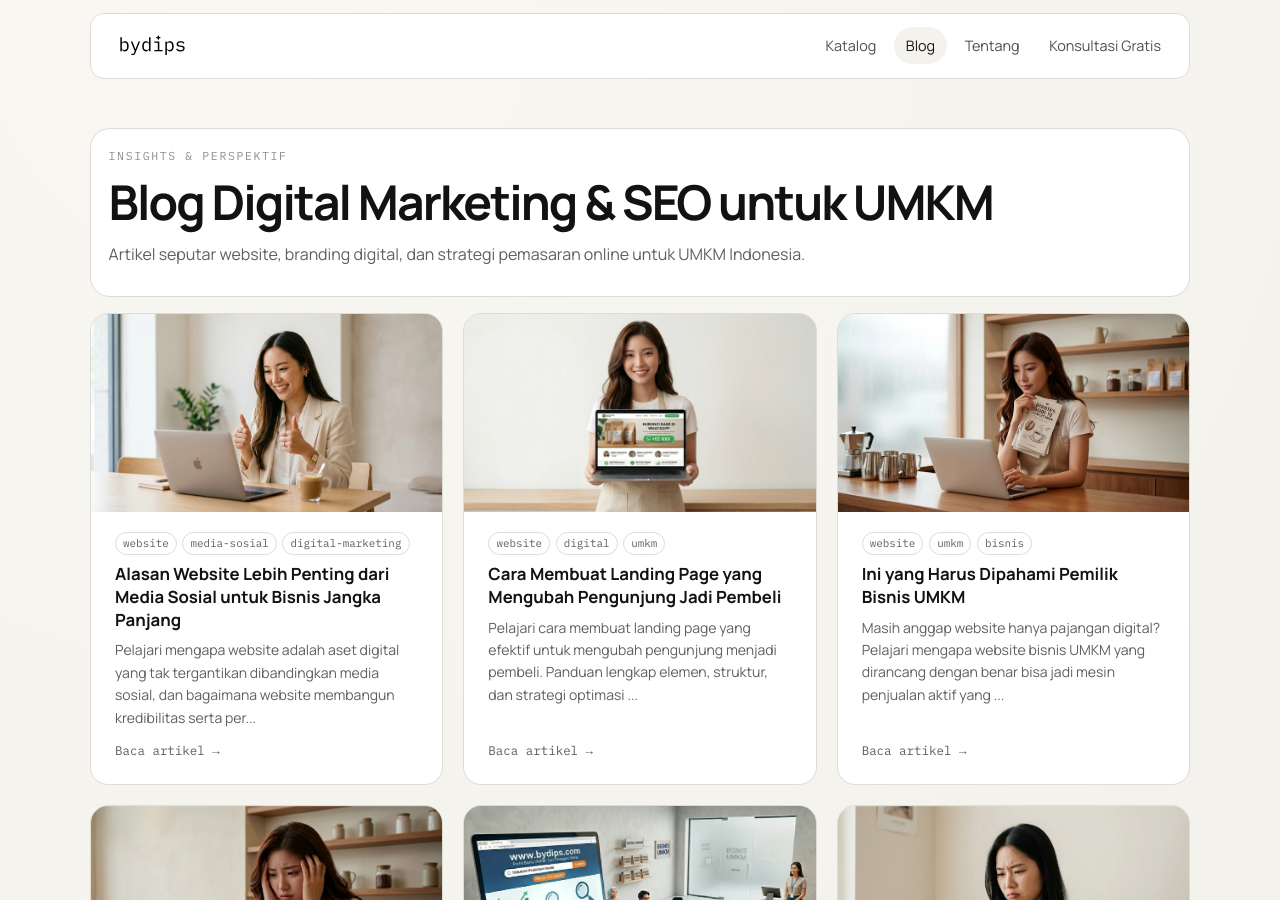
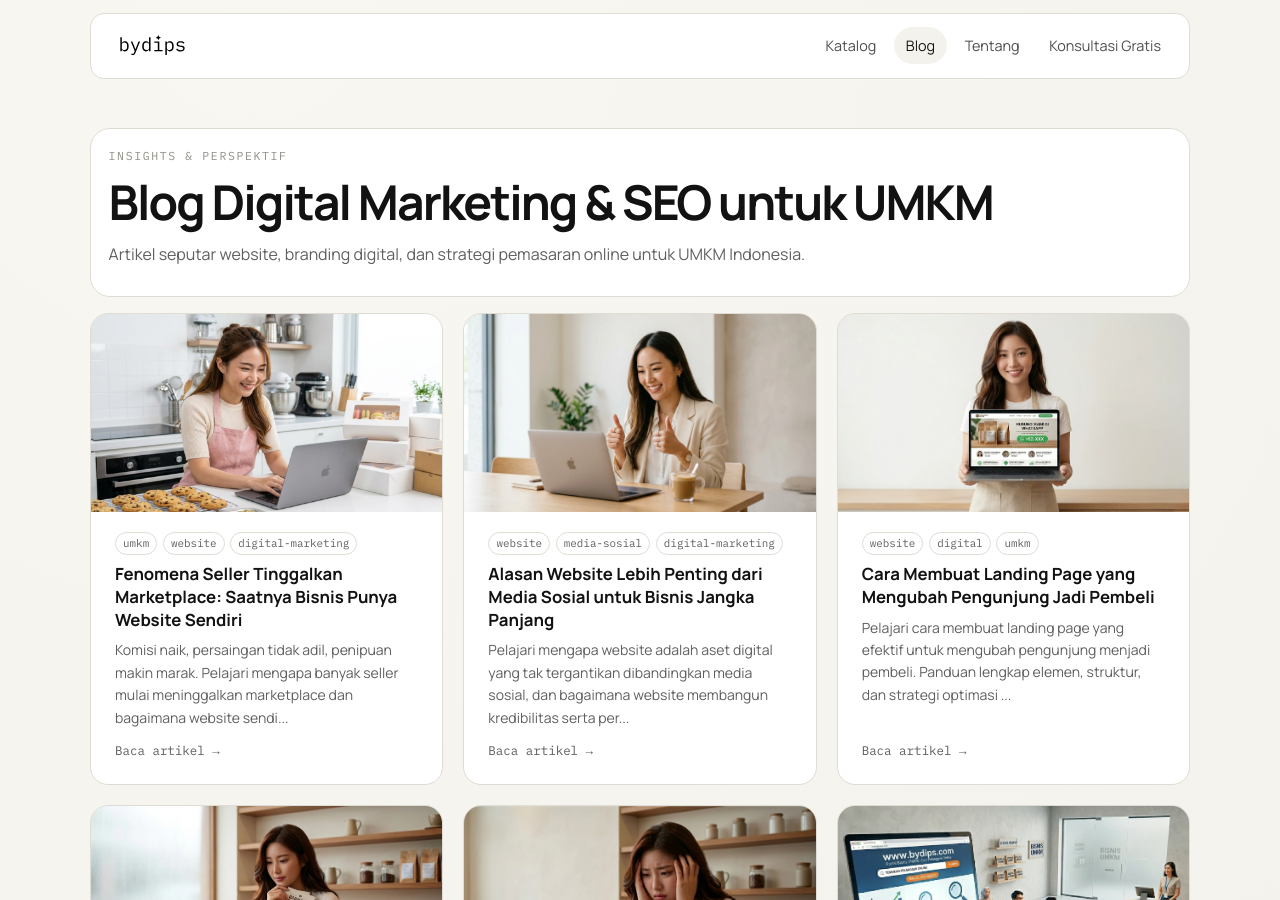
Before and after one commit to bydips/bydips.github.io, a Jekyll site: the page built from blog.html, in a window 1280 px wide and 900 px high. Built offline with Jekyll 4.4.1, drawn with Linux system fonts in a browser that asks for light colours; some of the changed lines change nothing that is shown.

Commit message:
publishing new blog post

```diff
--- /dev/null
+++ b/_posts/2026-05-31-fenomena-seller-tinggalkan-marketplace.md
@@ -0,0 +1,93 @@
+---
+title: "Fenomena Seller Tinggalkan Marketplace: Saatnya Bisnis Punya Website Sendiri"
+seo_title: "Seller Tinggalkan Marketplace? Saatnya Punya Website Sendiri"
+description: "Komisi naik, persaingan tidak adil, penipuan makin marak. Pelajari mengapa banyak seller mulai meninggalkan marketplace dan bagaimana website sendiri menjadi solusi bisnis jangka panjang."
+image: /assets/images/blog/fenomena-seller-tinggalkan-marketplace.webp
+tags: [umkm, website, digital-marketing, bisnis]
+---
+
+Pernahkah Anda menghitung berapa rupiah yang hilang setiap kali pesanan masuk lewat marketplace? Komisi platform, biaya layanan, potongan admin, hingga ongkos promosi berbayar agar produk Anda tetap terlihat. Bagi banyak seller, angka itu sudah tidak lagi terasa "wajar."
+
+Fenomena ini bukan sekadar keluhan di forum diskusi. Di Indonesia, gelombang seller yang mulai meninggalkan marketplace dan beralih ke jalur penjualan mandiri semakin nyata. Komisi yang melonjak drastis, persaingan yang tidak seimbang, dan risiko penipuan yang sulit ditangani menjadi tiga alasan utama yang mendorong perpindahan besar-besaran ini. Bahkan Kementerian Perdagangan kabarnya tengah menyiapkan regulasi baru sebagai respons terhadap fenomena ini.
+
+Artikel ini membahas mengapa tren ini terjadi, apa risikonya jika bisnis Anda masih sepenuhnya bergantung pada marketplace, dan bagaimana website sendiri bisa menjadi fondasi digital yang jauh lebih aman dan menguntungkan dalam jangka panjang.
+
+
+## 1. Komisi Marketplace Terus Naik, Margin Seller Terus Tergerus
+
+Dulu, marketplace hadir dengan janji yang menggiurkan: berjualan online tanpa modal besar, jangkauan luas, dan potongan yang sangat kecil. Cashback berlimpah, biaya komisi nyaris tidak terasa. Banyak seller kecil tumbuh pesat di era itu.
+
+Namun pola itu berubah setelah ketergantungan terbentuk. Salah satu marketplace teknologi di Indonesia, misalnya, menerapkan sistem komisi baru dengan tarif yang jauh lebih tinggi dari sebelumnya. Pola kenaikan komisi ini bukan fenomena baru. Tren serupa terjadi pada platform ojek online dan layanan digital lainnya, yaitu masuk dengan harga murah, bangun ketergantungan, lalu naikkan tarif setelah ekosistem terkunci.
+
+
+## 2. Persaingan Tidak Setara: Seller Kecil Lawan Distributor
+
+Masalah tidak berhenti di komisi. Seller kecil kini menghadapi tantangan yang lebih berat: bersaing langsung dengan distributor yang membuka toko resmi mereka sendiri di marketplace yang sama.
+
+Ironisnya, harga beli seller kecil dari distributor bisa lebih mahal dibanding harga jual distributor di marketplace. Artinya, seller kecil tidak pernah bisa menang di perang harga. Mereka kalah di modal, kalah di volume, dan kalah di prioritas algoritma yang cenderung mengunggulkan toko dengan volume transaksi besar.
+
+Bagi seller yang mengandalkan penjualan satuan, kondisi ini menciptakan jebakan yang sulit keluar. Setiap bulan margin terus tergerus, sementara biaya promosi berbayar harus terus dikeluarkan agar produk tetap terlihat di halaman pencarian marketplace.
+
+Inilah yang dimaksud dengan ketergantungan digital yang berbahaya: bisnis dibangun di atas tanah yang bukan milik Anda, dengan aturan yang bisa berubah kapan saja tanpa pemberitahuan.
+
+
+## 3. Kepercayaan Konsumen terhadap Marketplace Mulai Menurun
+
+Menariknya, pergeseran ini tidak hanya terjadi di sisi seller. Konsumen pun mulai lebih selektif. Sebagian pembeli kembali memilih transaksi *cash on delivery* atau membeli langsung dari toko fisik yang mereka percaya, sebagai respons terhadap maraknya penipuan dan produk tidak sesuai deskripsi.
+
+Menurut laporan **Digital 2026 Indonesia** oleh DataReportal, Indonesia kini memiliki **230 juta pengguna internet aktif** dengan **180 juta di antaranya adalah pengguna media sosial aktif** (DataReportal, Digital 2026: Indonesia). Artinya, konsumen ada di mana-mana secara digital, tetapi mereka semakin cerdas dalam memilih dari mana mereka membeli.
+
+Bisnis yang memiliki website sendiri, profil yang jelas, dan informasi yang transparan akan lebih mudah membangun kepercayaan dibanding toko yang hanya terlihat sebagai satu dari ribuan penjual anonim di halaman marketplace. Menurut Stanford Persuasive Technology Lab, **75% konsumen menilai kredibilitas bisnis dari kualitas websitenya** (Stanford Web Credibility Research). Kepercayaan itu tidak bisa dibangun hanya dari halaman toko marketplace.
+
+
+## 4. Website Sendiri Menghilangkan Ketergantungan Berbahaya Ini
+
+Inilah inti dari seluruh fenomena di atas: selama bisnis Anda bergantung sepenuhnya pada platform pihak ketiga, Anda tidak pernah benar-benar memegang kendali.
+
+Komisi bisa naik besok. Algoritma bisa berubah minggu depan. Akun bisa disuspend tanpa peringatan. Data pelanggan Anda, termasuk nama, alamat, dan histori pembelian, tersimpan di server mereka, bukan di tangan Anda.
+
+Website sendiri membalik semua itu:
+
+- Tidak ada komisi per transaksi yang harus diserahkan ke pihak lain
+- Anda memiliki data pelanggan sepenuhnya untuk membangun loyalitas jangka panjang
+- Narasi bisnis Anda dikendalikan sendiri tanpa batasan format platform
+- Strategi SEO dapat dibangun untuk mendatangkan trafik organik tanpa biaya iklan berkelanjutan
+
+Lebih dari **53% trafik website rata-rata berasal dari pencarian organik** (BrightEdge Research, Organic Search Market Share Study). Ini berarti setiap artikel, halaman layanan, atau halaman produk yang Anda buat bisa mendatangkan calon pembeli baru dari Google, tanpa harus membayar komisi kepada siapapun.
+
+Untuk memahami lebih dalam bagaimana website bekerja sebagai aset digital jangka panjang, Anda dapat membaca artikel [Mengapa UMKM Butuh Website](/blog/mengapa-umkm-butuh-website/).
+
+
+## 5. Seller yang Bertahan Sudah Mulai Bergerak
+
+Yang menarik dari fenomena ini adalah respons pelaku pasar yang sudah lebih dulu merasakan tekanan. Toko-toko fisik kecil yang sempat meredup saat marketplace merajalela kini mulai aktif kembali. Mereka menggabungkan penjualan offline dengan kehadiran digital mandiri lewat website dan media sosial.
+
+Pola ini menunjukkan bahwa pasar sedang bergeser. Pembeli mulai mencari pengalaman berbelanja yang lebih personal dan terpercaya. Seller yang bisa menyediakan keduanya, yaitu kemudahan digital sekaligus kepercayaan yang terbangun dari identitas bisnis yang jelas, akan memiliki keunggulan kompetitif yang nyata.
+
+Website bukan sekadar toko pengganti marketplace. Ia adalah fondasi identitas digital bisnis Anda yang tidak bisa direbut oleh siapapun. Anda bisa melihat contoh website bisnis yang dirancang untuk konversi dan kepercayaan di [halaman Katalog](/katalog/).
+
+
+## Kesimpulan
+
+Fenomena eksodus seller dari marketplace bukan tren sesaat. Ia adalah sinyal kuat bahwa model ketergantungan total pada platform pihak ketiga memiliki batas waktu dan harga yang harus dibayar.
+
+- Komisi marketplace yang terus naik menggerus margin seller kecil secara signifikan
+- Persaingan tidak setara dengan distributor membuat seller kecil sulit bertahan hanya di marketplace
+- Penipuan yang sulit diselesaikan menambah risiko nyata bagi bisnis berskala kecil
+- Kepercayaan konsumen terhadap marketplace mulai menurun, mendorong mereka ke transaksi yang lebih personal
+- Website sendiri menghilangkan ketergantungan pada algoritma dan kebijakan pihak ketiga
+- Seller yang bergerak lebih awal membangun fondasi digital mandiri akan memiliki keunggulan jangka panjang
+
+Pergeseran ini bukan ancaman, melainkan peluang. Bisnis yang berani membangun "rumah digital" sendiri hari ini akan jauh lebih siap menghadapi perubahan apapun yang datang dari luar.
+
+Jika Anda ingin memulai perjalanan itu, kunjungi [halaman Katalog](/katalog/) untuk melihat pilihan website yang sesuai dengan jenis bisnis Anda, atau hubungi kami melalui [halaman Kontak](/contact/) untuk konsultasi gratis tanpa komitmen.
+
+---
+
+## Referensi Data
+
+1. DataReportal – [Digital 2026: Indonesia](https://datareportal.com/reports/digital-2026-indonesia)
+2. Stanford Persuasive Technology Lab – [Web Credibility Research](https://credibility.stanford.edu/)
+3. BrightEdge Research – [Organic Search Market Share Study](https://www.brightedge.com/resources/research-reports)
+4. Kementerian Perdagangan RI – [Regulasi Perdagangan Digital](https://kemendag.go.id)
+5. Sprout Social – [The Sprout Social Index](https://sproutsocial.com/insights/index/)
--- a/about.html
+++ b/about.html
@@ -58,7 +58,7 @@ permalink: /about/
             <p class="mono">Solusi yang Dibuat untuk UMKM</p>
             <ul>
               <li>Ditangani Langsung oleh Founder</li>
-              <li>Berpengalaman Menangani Proyek Skala Internasional</li>
+              <li>Berpengalaman Menangani Proyek Skala Nasional dan Internasional</li>
               <li>Paham Realita UMKM</li>
               <li>Fokus pada Hasil, Bukan Sekadar Tampilan</li>
               <li>Meningkatkan Kepercayaan Pelanggan</li>
```
Also changed, not shown: assets/images/blog/fenomena-seller-tinggalkan-marketplace.webp (added).
